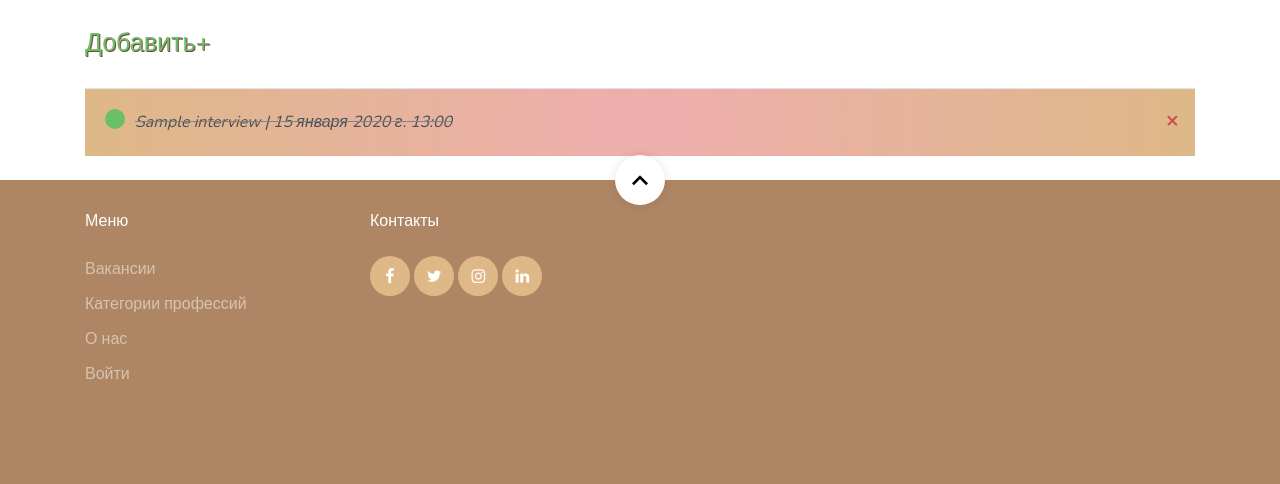
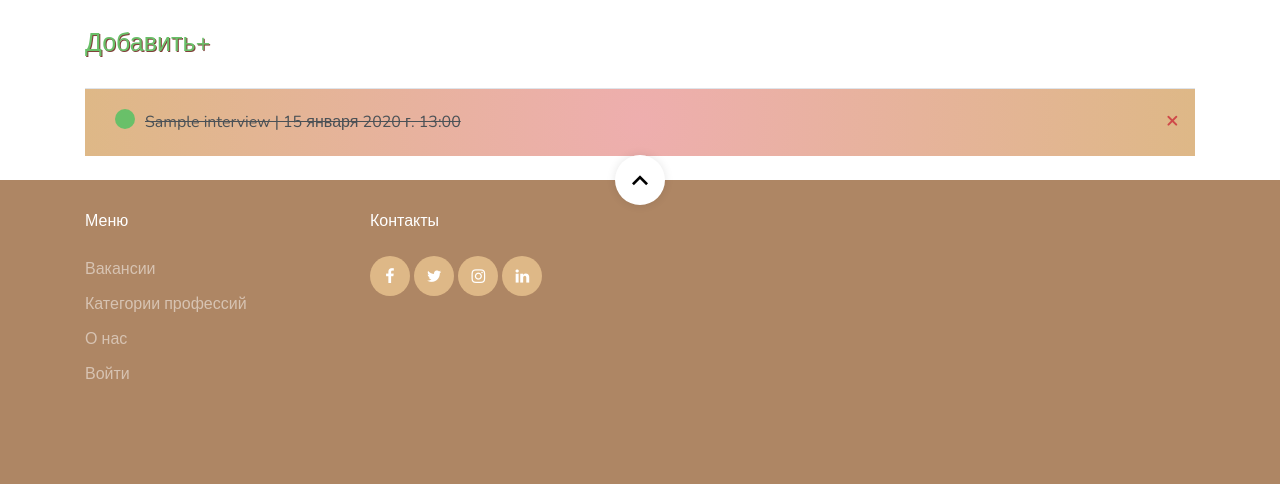
Before and after one commit to zai-elina/topjob, a Django app: page /interview-planning/ in a window 1280 px wide. Shown: the part 505-989 px from the top of the page. Run offline with Django 4.2, Linux system fonts and the light colour scheme; a user stored in the database is signed in; tables that the repository leaves empty hold one stand-in row (values such as "Sample post"); some libraries are stand-ins or nearby versions; some web fonts are replaced.

Commit message:
todo complete

```diff
--- a/planning/forms.py
+++ b/planning/forms.py
@@ -4,13 +4,11 @@ from django.contrib.admin import widgets
 from .models import Interview
 
 
-
-
 class InterviewForm(forms.ModelForm):
     title = forms.CharField(required=True,widget=forms.TextInput(attrs={'class': 'form-control form-control-lg','placeholder':'Заголовок'}))
     description = forms.CharField(required=False, widget=forms.Textarea(attrs={'class':'form-control','placeholder':'Описание'}))
     complete = forms.CheckboxSelectMultiple()
-    task_date = forms.SplitDateTimeField(widget=widgets.AdminSplitDateTime)
+    task_date = forms.SplitDateTimeField(required=False,widget=widgets.AdminSplitDateTime)
 
 
     class Meta:
--- a/planning/models.py
+++ b/planning/models.py
@@ -13,6 +13,5 @@ class Interview(models.Model):
         return self.title
 
     class Meta:
-        ordering =['task_date']
         verbose_name = "Задача"
         verbose_name_plural = "Задачи"
--- a/planning/templates/interview_form.html
+++ b/planning/templates/interview_form.html
@@ -71,7 +71,7 @@
             </div>
         <div class="col">
                 <div class="from-group app-label">
-                    <label class="text-muted">Дата собеседования:</label>
+                    <label class="text-muted">Дата собеседования (Формат даты: 28.04.2023, формат времени: 09:00:00)</label>
                     {{form.task_date}}
                 </div>
                 {% if form.task_date.errors %}
--- a/planning/templates/interview_planning.html
+++ b/planning/templates/interview_planning.html
@@ -47,11 +47,13 @@
     <div class="task-wrapper" data-position="{{task.pk}}">
         <div class="task-title">
             {% if interview.complete %}
-            <div class="task-complete-icon"></div>
-            <i><s><a href="{% url 'interview-edit' interview.id %}">{{interview}} | {{interview.task_date}}</a></s></i>
+            <a href="{% url 'interview-complete' interview.pk %}" type="submit" class="complete-item task-complete-icon"></a>
+            <a href="{% url 'interview-edit' interview.id %}"><span class="strike">{{interview}} {% if interview.task_date %}| {{interview.task_date}}{% endif %}</span></a>
             {% else %}
-            <div class="task-incomplete-icon"></div>
-            <a href="{% url 'interview-edit' interview.id %}">{{interview}} | {{interview.task_date}}</a> {% endif %}
+            <a href="{% url 'interview-complete' interview.pk %}" class="complete-item task-incomplete-icon"></a>
+            <a href="{% url 'interview-edit' interview.id %}">{{interview}} {% if interview.task_date %}| {{interview.task_date}}{% endif %}</a>
+
+            {% endif %}
         </div>
         <div class="task-controls">
             <div class="m-3"><a class="delete-link" href="{% url 'interview-delete' interview.id %}">&#215;</a></div>
--- a/planning/urls.py
+++ b/planning/urls.py
@@ -7,4 +7,5 @@ urlpatterns = [
     path('interview-planning/interview-create', InterviewCreate.as_view(), name='interview-create'),
     path('interview-planning/interview-delete/<int:pk>', InterviewDelete.as_view(), name='interview-delete'),
     path('interview-planning/interview-edit/<int:pk>', InterviewEdit.as_view(), name='interview-edit'),
+    path('interview-planning/interview-complete/<int:pk>', interview_complete, name='interview-complete'),
 ]
--- a/planning/views.py
+++ b/planning/views.py
@@ -19,13 +19,13 @@ class InterviewPlanning(LoginRequiredMixin,ListView):
 
     def get_context_data(self, **kwargs):
         context = super().get_context_data(**kwargs)
-        context['interviews'] = context['interviews'].filter(user=self.request.user)
+        context['interviews'] = context['interviews'].filter(user=self.request.user).order_by('-task_date')
         context['count'] = context['interviews'].filter(complete = False).count()
 
         search_input = self.request.GET.get('search-area') or ''
 
         if search_input:
-            context['interviews'] = context['interviews'].filter(title__icontains=search_input)
+            context['interviews'] = context['interviews'].filter(title__icontains=search_input).order_by('-task_date')
 
         context['search_input'] = search_input
         return context
@@ -63,3 +63,10 @@ class InterviewDelete(LoginRequiredMixin,DeleteView):
     def get_queryset(self):
         owner = self.request.user
         return self.model.objects.filter(user=owner)
+
+
+def interview_complete(request,pk):
+    interview =  Interview.objects.get(pk=pk)
+    interview.complete = not interview.complete
+    interview.save()
+    return redirect('interview-planning')
--- a/static/app/css/interview.css
+++ b/static/app/css/interview.css
@@ -21,7 +21,7 @@ input {
 
 .task-title a {
     text-decoration: none;
-    color: #4b5156;
+    color: #fff;
     margin-left: 10px;
 }
 
@@ -111,3 +111,7 @@ label {
 .card-body {
     padding: 20px;
 }
+.strike {
+    text-decoration: line-through;
+    color: #4b5156;
+}
```
Also changed, not shown: planning/migrations/0001_initial.py, planning/migrations/0002_rename_task_interview.py (deleted), planning/migrations/0003_alter_interview_options.py (deleted).
